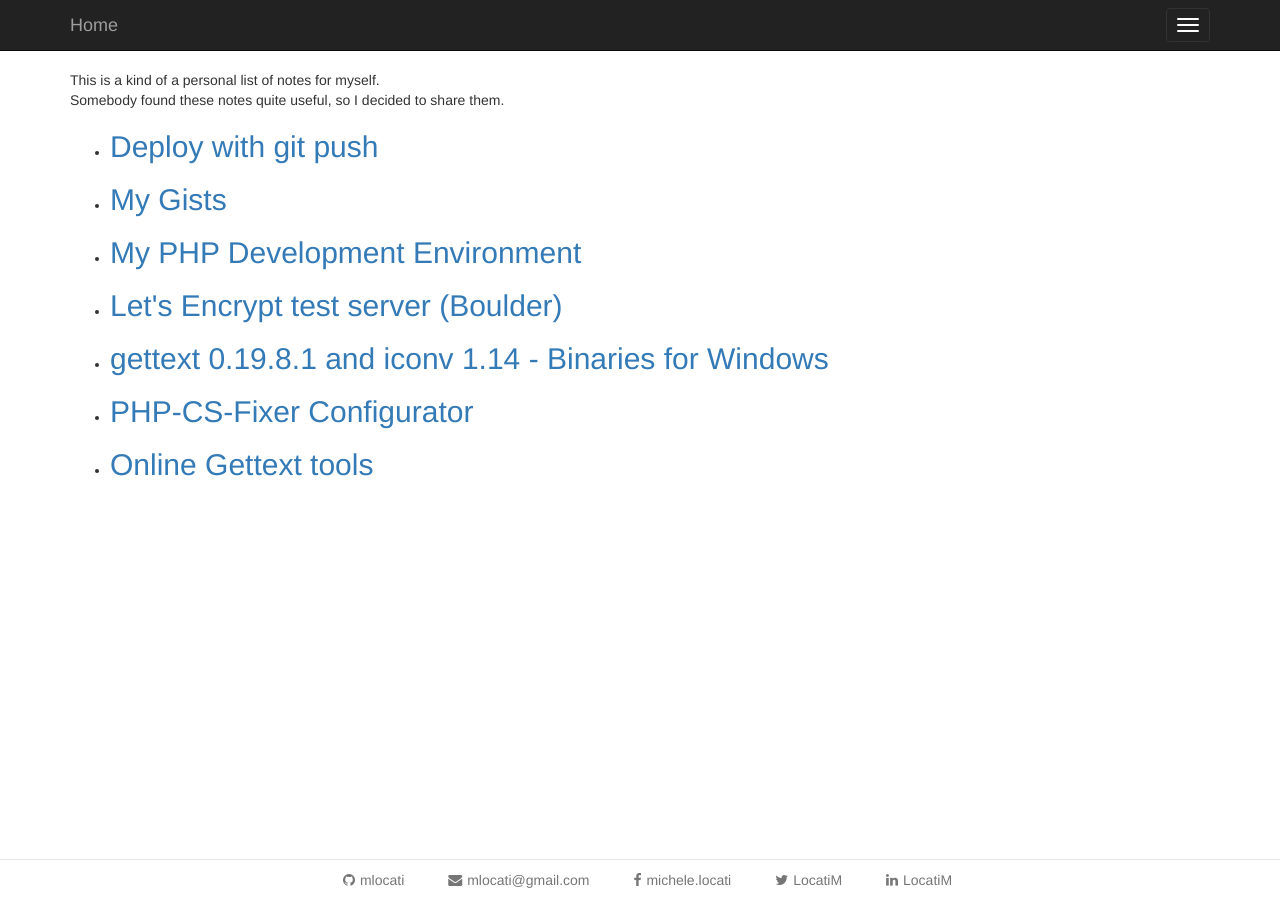
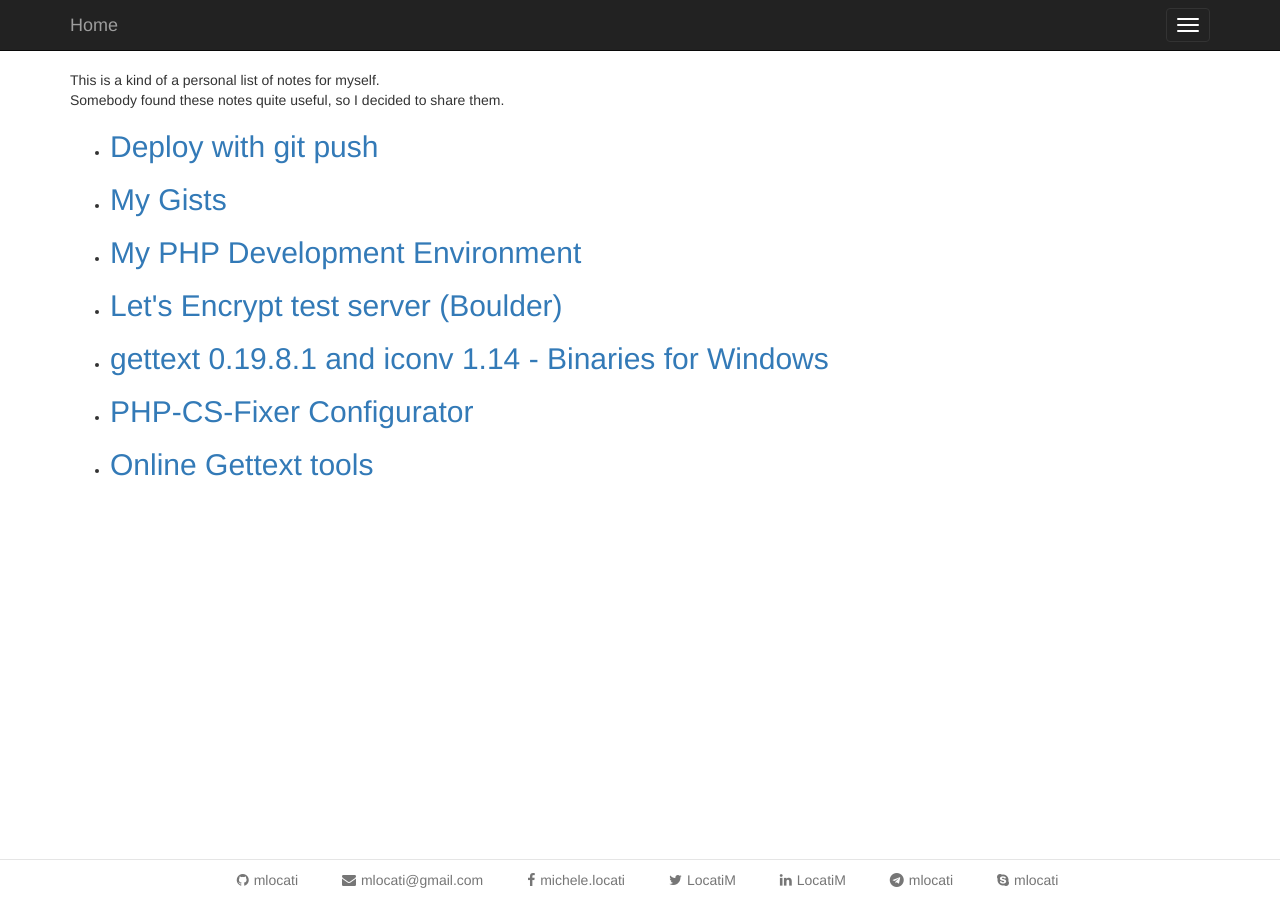
Before and after one commit to mlocati/mlocati.github.io, a Jekyll site: the page built from index.md, in a window 1280 px wide. Built offline with Jekyll 4.4.1, drawn with Linux system fonts in a browser that asks for light colours.

Commit message:
Fix footer contact

```diff
--- a/_includes/footer.html
+++ b/_includes/footer.html
@@ -4,20 +4,26 @@
 			<div class="col-md-12 text-center">
 				<ul class="list-inline">
 					<li>
-						<a href="https://github.com/mlocati"><i class="fa fa-github" aria-hidden="true"></i><span class="hidden-xs">mlocati</span></a>
+						<a title="GitHub" href="https://github.com/mlocati"><i class="fa fa-github" aria-hidden="true"></i><span class="hidden-sm">mlocati</span></a>
 					</li>
 					<li>
-						<a href="mailto:mlocati@gmail.com"><i class="fa fa-envelope" aria-hidden="true"></i><span class="hidden-xs">mlocati@gmail.com</span></a>
+						<a title="Email" href="mailto:mlocati@gmail.com"><i class="fa fa-envelope" aria-hidden="true"></i><span class="hidden-sm">mlocati@gmail.com</span></a>
 					</li>
 					<li>
-						<a href="https://www.facebook.com/michele.locati"><i class="fa fa-facebook" aria-hidden="true"></i><span class="hidden-xs">michele.locati</span></a>
+						<a title="Facebook" href="https://www.facebook.com/michele.locati"><i class="fa fa-facebook" aria-hidden="true"></i><span class="hidden-sm">michele.locati</span></a>
 					</li>
 					<li>
-						<a href="https://twitter.com/LocatiM"><i class="fa fa-twitter" aria-hidden="true"></i><span class="hidden-xs">LocatiM</span></a>
+						<a title="Twitter" href="https://twitter.com/LocatiM"><i class="fa fa-twitter" aria-hidden="true"></i><span class="hidden-sm">LocatiM</span></a>
 					</li>
 					<li>
-						<a href="https://linkedin.com/in/LocatiM"><i class="fa fa-linkedin" aria-hidden="true"></i><span class="hidden-xs">LocatiM</span></a>
+						<a title="LinkedIn" href="https://linkedin.com/in/LocatiM"><i class="fa fa-linkedin" aria-hidden="true"></i><span class="hidden-sm">LocatiM</span></a>
 					</li>
+                    <li>
+                        <a title="Telegram" href="https://telegram.me/mlocati"><i class="fa fa-telegram" aria-hidden="true"></i><span class="hidden-sm">mlocati</span></a>
+                    </li>
+                    <li>
+                        <a title="Skype" href="skype:mlocati?chat"><i class="fa fa-skype" aria-hidden="true"></i><span class="hidden-sm">mlocati</span></a>
+                    </li>
 				</ul>
 			</div>
 		</div>
```
